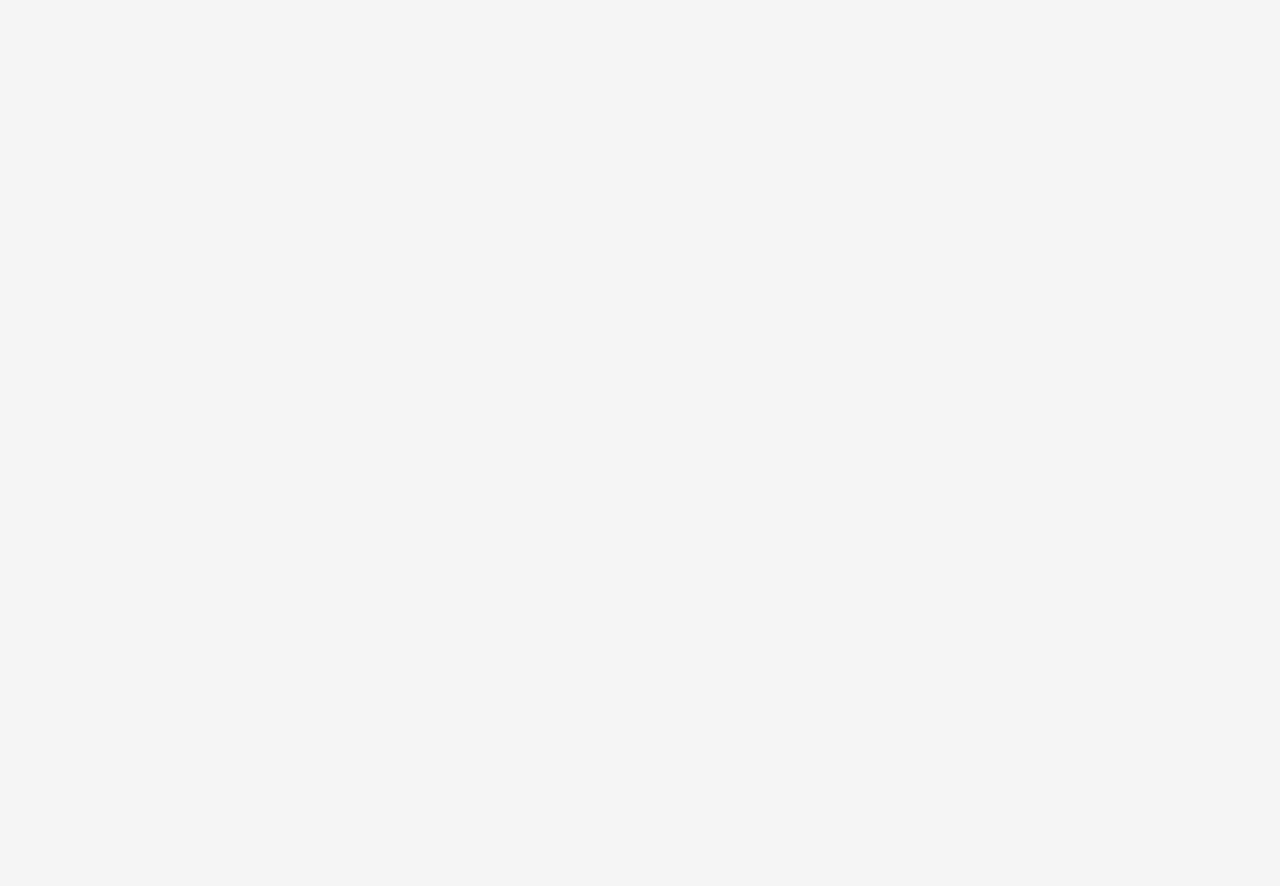
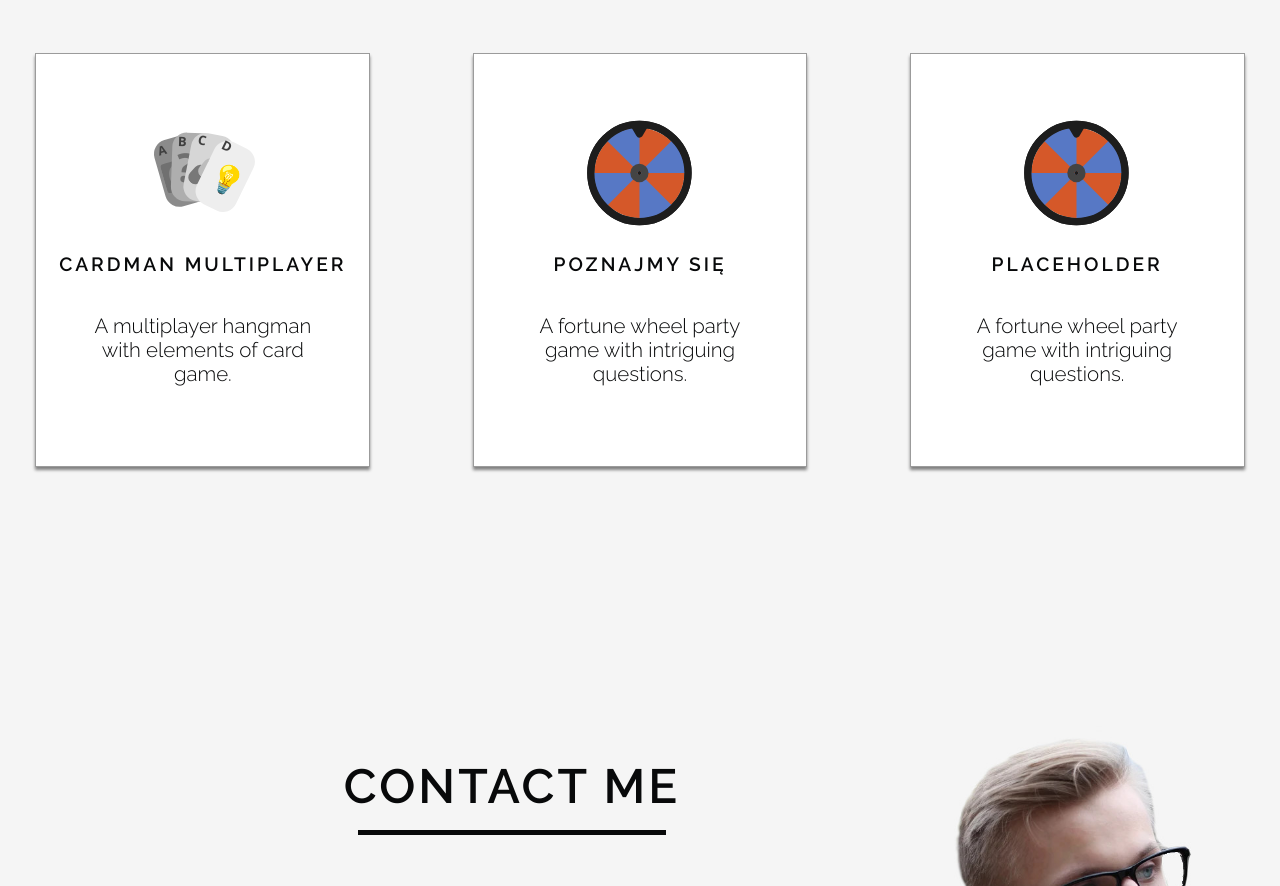
Before and after one commit to Dezann/portfolio-site, a React (Create React App) app: page / in a window 1280 px wide. Shown: the part 1220-2106 px from the top of the page. Before the commit the page ends 800 px from the top, so only its background shows below. Built offline with nearby package versions, Linux system fonts and the light colour scheme.

Commit message:
Minor css changes

```diff
--- a/src/App.scss
+++ b/src/App.scss
@@ -1,19 +1,18 @@
-
-html,body, #root, .container{
-  width:100vw;
-  height:100vh;
+html,
+body,
+#root,
+.container {
+  width: 100%;
   font-family: 'Raleway', sans-serif;
-  margin:0;
-  padding:0;
-  border:0;
-  color:white;
+  margin: 0;
+  padding: 0;
+  border: 0;
+  color: white;
   z-index: -3;
   position: relative;
-  overflow-x: hidden;
 }
 
-
-a{
+a {
   text-decoration: none;
   color: white;
 }
--- a/src/components/Links.js
+++ b/src/components/Links.js
@@ -1,43 +1,43 @@
-import React, { Component } from 'react';
-import "./Links.scss"
-import my_photo from "../media/my_photo.jpg"
-import github from "../media/github.svg"
-import e_mail from "../media/e_mail.svg"
-import linkedin from "../media/linkedin.svg"
+import React, { Component } from 'react'
+import './Links.scss'
+import my_photo from '../media/my_photo.jpg'
+import github from '../media/github.svg'
+import e_mail from '../media/e_mail.svg'
+import linkedin from '../media/linkedin.svg'
 
 class Links extends Component {
   state = {}
   render() {
     return (
-            <div className="links-content">
-                <div className="links-wrapper">
-                    <p className="contact-me-txt">Contact me</p>
-                    <div className="line"></div>
-                    <div className="links">
-                        <a href="https://github.com/dezann" target="_blank">
-                            <div className="links-row">
-                                <img alt="" src={github}></img>
+      <div className='links-content' id='contact'>
+        <div className='links-wrapper'>
+          <p className='contact-me-txt'>Contact me</p>
+          <div className='line'></div>
+          <div className='links'>
+            <a href='https://github.com/dezann' target='_blank'>
+              <div className='links-row'>
+                <img alt='' src={github}></img>
                 <p>Github</p>
               </div>
             </a>
-                        <a href="mailto: bartoszkepka1999@gmail.com" target="_blank">
-                            <div className="links-row">
-                                <img alt="" src={e_mail}></img>
+            <a href='mailto: bartoszkepka1999@gmail.com' target='_blank'>
+              <div className='links-row'>
+                <img alt='' src={e_mail}></img>
                 <p>Email</p>
               </div>
             </a>
-                        <a href="https://www.linkedin.com/in/bartosz-k%C4%99pka-118325181/.com">
-                            <div className="links-row" target="_blank">
-                                <img alt="" src={linkedin}></img>
+            <a href='https://www.linkedin.com/in/bartosz-k%C4%99pka-118325181/.com'>
+              <div className='links-row' target='_blank'>
+                <img alt='' src={linkedin}></img>
                 <p>Linkedin</p>
               </div>
             </a>
           </div>
         </div>
-                <img src={my_photo} className="my-photo"></img>
-            </div >
-        );
+        <img src={my_photo} className='my-photo'></img>
+      </div>
+    )
   }
 }
 
-export default Links;
+export default Links
--- a/src/components/Links.scss
+++ b/src/components/Links.scss
@@ -1,14 +1,16 @@
-@import "./../variables.scss";
+@import './../variables.scss';
 
-.links-content{
-    p{color:#08090A;}
+.links-content {
+  p {
+    color: #08090a;
+  }
   background-color: $bg-color;
-    display:flex;
+  display: flex;
   flex-direction: column;
   justify-content: center;
   align-items: center;
 
-    .contact-me-txt{
+  .contact-me-txt {
     font-size: 3vh;
     font-weight: 600;
     text-transform: uppercase;
@@ -17,15 +19,15 @@
   }
 }
 
-.line{
-    background-color: #08090A;
+.line {
+  background-color: #08090a;
   width: 60vw;
   height: 2px;
   margin-bottom: 4vh;
 }
 
-.links-wrapper{
-    display:flex;
+.links-wrapper {
+  display: flex;
   flex-direction: column;
   justify-content: center;
   align-items: center;
@@ -33,71 +35,72 @@
   margin-bottom: 13vh;
 }
 
-.my-photo{
+.my-photo {
   height: 40vh;
   align-self: flex-end;
 }
 
-.links{
+.links {
   letter-spacing: 3px;
   font-weight: 600;
-    img{
+  img {
     height: 5vh;
     color: $additional-color;
     justify-self: center;
   }
-    .links-row{
+  .links-row {
     display: grid;
     align-items: center;
     width: 60vw;
     grid-template-columns: 50% 50%;
     padding: 1vh;
-        p{
+    p {
       text-align: left;
       font-size: 2.5vh;
     }
   }
 }
 
-@media (min-width: 768px){
-    a{
-        display:block;
-        margin:auto;
+@media (min-width: 768px) {
+  a {
+    display: block;
+    margin: auto;
   }
 
-    .links{
-        img{
+  .links {
+    img {
       height: 7vh;
       justify-self: start;
     }
   }
 
-    .links-content{
+  .links-content {
     flex-direction: row;
     align-items: center;
     justify-content: space-between;
     height: 100%;
-        .contact-me-txt{
+    overflow-x: hidden;
+    .contact-me-txt {
       font-size: 6vh;
     }
   }
-    .my-photo{
+  .my-photo {
     height: 70vh;
   }
 
-    .line{
+  .line {
     width: 24vw;
     height: 5px;
   }
-    .links-wrapper{
+  .links-wrapper {
     width: 30vw;
-        margin-left: 40vh;
+    margin-left: 40vmin;
   }
 
-    .links{
-        .links-row{
+  .links {
+    .links-row {
       width: 20vw;
-            p{
+      p {
         font-size: 3vh;
       }
     }
--- a/src/components/Menu.js
+++ b/src/components/Menu.js
@@ -1,16 +1,18 @@
-import React, { Component } from 'react';
-import { Link } from "react-scroll";
+import React, { Component } from 'react'
+import { Link } from 'react-scroll'
 import './Menu.scss'
 
 class Menu extends Component {
   state = {}
+  //todo dziura
   render() {
     return (
-            <div className="menu-wrapper" id="menu">
-                <div className="menu-pages-wrapper">
+      <div className='menu-wrapper'>
+        <div className='menu' id='menu'>
+          <div className='menu-pages-wrapper'>
             <Link
-                        activeClass="active"
-                        to="about"
+              activeClass='active'
+              to='about'
               spy={true}
               smooth={true}
               offset={-70}
@@ -19,8 +21,8 @@ class Menu extends Component {
               About
             </Link>
             <Link
-                        activeClass="active"
-                        to="projects"
+              activeClass='active'
+              to='projects'
               spy={true}
               smooth={true}
               offset={-70}
@@ -29,8 +31,8 @@ class Menu extends Component {
               Projects
             </Link>
             <Link
-                        activeClass="active"
-                        to="projects"
+              activeClass='active'
+              to='contact'
               spy={true}
               smooth={true}
               offset={-70}
@@ -40,8 +42,9 @@ class Menu extends Component {
             </Link>
           </div>
         </div>
+      </div>
     )
   }
 }
 
-export default Menu;
+export default Menu
--- a/src/components/Menu.scss
+++ b/src/components/Menu.scss
@@ -1,29 +1,35 @@
-@import "./../variables.scss";
+@import './../variables.scss';
 
-.menu-wrapper{
+.menu-wrapper {
+  position: absolute;
+  top: 0;
+  right: 0;
+  bottom: 0;
+  left: 0;
+  .menu {
     position: fixed;
-    width: 100vw;
+    width: 100%;
     visibility: hidden;
     height: 7vh;
     z-index: -1;
-    display:flex;
+    display: flex;
     font-size: 3vh;
     justify-content: flex-end;
     align-content: center;
     background-color: $dark;
-    .menu-pages-wrapper{
+    .menu-pages-wrapper {
       z-index: 100;
       height: 7vh;
       width: 34vw;
-        display:flex;
+      display: flex;
       justify-content: space-around;
       align-items: center;
     }
   }
 
-@media (min-width: 768px){
-    .menu-wrapper{
-        width: calc(100vw - 17px);
+  @media (min-width: 768px) {
+    .menu {
       visibility: visible;
     }
   }
+}
--- a/src/components/Project.scss
+++ b/src/components/Project.scss
@@ -1,47 +1,53 @@
 @keyframes zoom {
-    from {transform: scale(1);}
-    to {transform: scale(1.04);}
+  from {
+    transform: scale(1);
+  }
+  to {
+    transform: scale(1.04);
+  }
 }
 
-.project-wrapper{
-    display:flex;
-    color:#08090A;
+.project-wrapper {
+  display: flex;
+  color: #08090a;
   flex-direction: column;
   justify-content: center;
   align-content: center;
-    background-color: #FFFFFF;
-    border: solid #9B9B9B 1px;
+  background-color: #ffffff;
+  border: solid #9b9b9b 1px;
   box-shadow: 0px 3px 3px grey;
-    width: 30vh;
+  width: 30vw;
   height: 42vh;
-    padding: 3vh;
-    margin-top: 10vh;
+  padding: 3vmax;
+  margin: 10vh 0 0 0;
 
-    .project-title{
-        display:flex;
+  .project-title {
+    display: flex;
     justify-content: center;
     align-items: flex-start;
-        font-size: 3.2vh;
+    font-size: 1.5vmax;
     font-weight: 600;
+    white-space: nowrap;
     text-transform: uppercase;
     letter-spacing: 3px;
-        height: 4vh;
-        margin-bottom: 6vh;
   }
 
-    .project-img{
+  .project-img {
     height: 15vh;
   }
 
-    .project-info{
+  .project-info {
     text-align: center;
-        font-size: 2.7vh;
-        width: 31vh;
-        margin:auto;
+    font-size: 1.6vmax;
     font-weight: 300;
   }
 
-    &:hover{
+  &:hover {
     animation: zoom 0.2s ease-in forwards;
   }
+
+  @media (min-width: 768px) {
+    max-width: 20vw;
+    width: auto;
   }
+}
--- a/src/components/Projects.scss
+++ b/src/components/Projects.scss
@@ -1,44 +1,49 @@
-@import "./../variables.scss";
+@import './../variables.scss';
 
-.projects-page-content{
-    height:220vh;
-    width:100vw;
-    background-color:$bg-color;
-    color:#08090A;
-    display:flex;
+.projects-page-content {
+  padding: 20vh 0;
+  width: 100%;
+  background-color: $bg-color;
+  color: #08090a;
+  display: flex;
   justify-content: center;
   align-items: center;
   flex-direction: column;
 
-    .primary-projects-txt{
+  .primary-projects-txt {
     font-weight: 800;
     line-height: 6vh;
     letter-spacing: 2px;
     font-size: 4vh;
-        display:flex;
+    display: flex;
     flex-direction: column;
     justify-content: center;
     align-items: center;
-        p{
-            margin:0;
+    p {
+      margin: 0;
     }
   }
 }
 
-@media (min-width: 768px){
+@media (min-width: 768px) {
+  .projects-page-content {
+    height: 100vh;
 
-    .projects-page-content{
-        height:100vh;
-
-        .projects-wrapper{
-            width: 80vw;
-            display:flex;
+    .projects-wrapper {
+      display: flex;
       flex-direction: row;
-            align-items: center;
-            justify-content: space-between;
+      & > a {
+        margin: 10vh 4vmax 0 4vmax;
+        &:first-of-type {
+          margin-left: 0;
+        }
+        &:last-of-type {
+          margin-right: 0;
+        }
+      }
     }
 
-        .primary-projects-txt{
+    .primary-projects-txt {
       font-size: 6vh;
       margin-bottom: 4vh;
     }
--- a/src/components/WelcomePage.scss
+++ b/src/components/WelcomePage.scss
@@ -1,43 +1,44 @@
-@import "./../variables.scss";
+@import './../variables.scss';
 
-body,html, .welcome-page-content{
-    height:100vh;
-    width:100vw;
-    background-color:$bg-color;
-    background-image: url("../media/welcome-page-bg.jpg");
+body,
+html,
+.welcome-page-content {
+  min-height: 100vh;
+  background-color: $bg-color;
+  background-image: url('../media/welcome-page-bg.jpg');
   background-position: center;
   background-repeat: no-repeat;
   background-size: cover;
 }
 
-p{
+p {
   text-align: center;
 }
 
-.welcome-page-content{
-    display:flex;
+.welcome-page-content {
+  display: flex;
   flex-direction: column;
   justify-content: center;
   align-items: center;
   position: relative;
 
-    .dark-bg{
-        display:flex;
+  .dark-bg {
+    display: flex;
     justify-content: center;
     align-items: center;
     background-color: rgba(0, 0, 0, 0.815);
     width: 40vh;
 
-        .middle-text{
-            .name{
+    .middle-text {
+      .name {
         font-size: 11vw;
         font-weight: 700;
-                p{
-                margin:0.2em;
-                padding:0.2em;
+        p {
+          margin: 0.2em;
+          padding: 0.2em;
         }
       }
-            .job{
+      .job {
         font-size: 6vw;
         font-weight: 300;
       }
@@ -45,33 +46,29 @@ p{
   }
 }
 
-
-
-
-
-@media (min-width: 768px){
-    .welcome-page-content{
+@media (min-width: 768px) {
+  .welcome-page-content {
     background-color: $bg-color;
-        .dark-bg{
-            display:flex;
+    .dark-bg {
+      display: flex;
       justify-content: center;
       align-items: center;
       background-color: rgba(0, 0, 0, 0.815);
       height: 30vh;
       width: 60vh;
 
-        .middle-text{
-            .name{
+      .middle-text {
+        .name {
           text-transform: uppercase;
           font-size: 6vh;
         }
-            .job{
+        .job {
           font-size: 3vh;
-                p:first-child{
-                    margin-bottom:0;
+          p:first-child {
+            margin-bottom: 0;
           }
-                p:nth-child(2){
-                    margin-top:1vh;
+          p:nth-child(2) {
+            margin-top: 1vh;
           }
         }
       }
```
Also changed, not shown: src/components/Projects.js (+20 -20 lines), src/components/WelcomePage.js (+13 -11 lines). Lines whose indentation alone changed are shown as unchanged.
